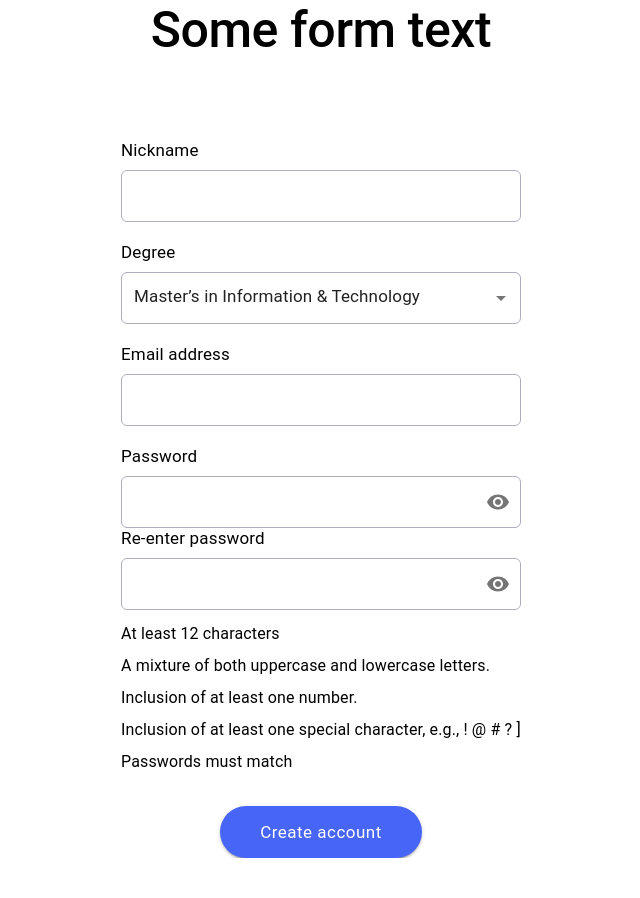
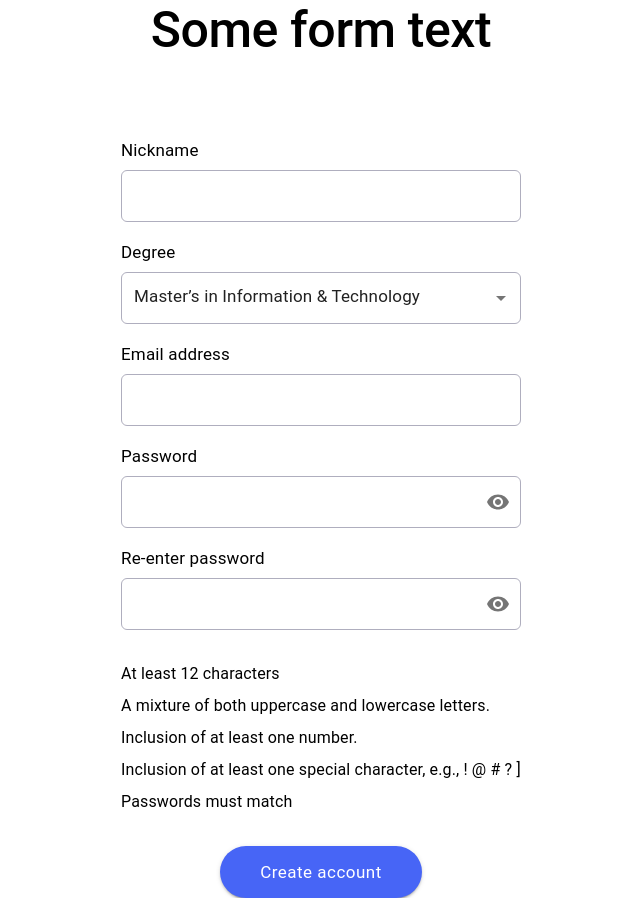
Before and after one commit to k5va/sample-form, a React (Create React App) app: page / in a window 1280 px wide. Shown: the whole page, without its empty margins (319-959 px from the left). Before the commit the page ends 858 px from the top, so only its background shows below. Built offline with nearby package versions, Linux system fonts and the light colour scheme; the HTML template or start-up script is replaced by a standard one.

Commit message:
Fixed passwords margins

```diff
--- a/src/components/form-password/form-password.tsx
+++ b/src/components/form-password/form-password.tsx
@@ -2,7 +2,7 @@ import { FieldValues, useFormContext, useFormState } from 'react-hook-form';
 import { FormPasswordProps } from './types';
 import { FormTextField } from '../../components';
 import { PasswordError } from '../account-form/utils/validator';
-import { IconButton, InputAdornment, List, ListItem, ListItemText } from '@mui/material';
+import { IconButton, InputAdornment, List, ListItem, ListItemText, StyledEngineProvider } from '@mui/material';
 import VisibilityIcon from '@mui/icons-material/Visibility';
 import VisibilityOffIcon from '@mui/icons-material/VisibilityOff';
 import { useState } from 'react';
@@ -25,7 +25,7 @@ function FormPassword<T extends FieldValues>(
   const showPasswordHandler = () => setPasswordVisible((isVisible) => !isVisible);
 
   return (
-    <div className={className}>
+    <StyledEngineProvider injectFirst>
       <FormTextField
         type={isPasswordVisible ? 'password' : 'text'}
         name={mainName}
@@ -33,6 +33,7 @@ function FormPassword<T extends FieldValues>(
         control={control}
         validator={mainValidator}
         onChange={password1ChangeHandler}
+        className={className}
         inputProps={{
           endAdornment:
             <InputAdornment position="end">
@@ -52,6 +53,7 @@ function FormPassword<T extends FieldValues>(
         label={copyLabel}
         control={control}
         validator={copyValidator}
+        className={className}
         inputProps={{
           endAdornment:
             <InputAdornment position="end">
@@ -65,7 +67,7 @@ function FormPassword<T extends FieldValues>(
             </InputAdornment>
         }}
       />
-      <List>
+      <List className={className}>
         <ListItem disablePadding selected={isPassword1Dirty && !activeErrors.includes(PasswordError.MinLength)}>
           <ListItemText primary="At least 12 characters" />
         </ListItem>
@@ -82,7 +84,7 @@ function FormPassword<T extends FieldValues>(
           <ListItemText primary="Passwords must match" />
         </ListItem>
       </List>
-    </div>
+    </StyledEngineProvider>
   );
 }
 
```
